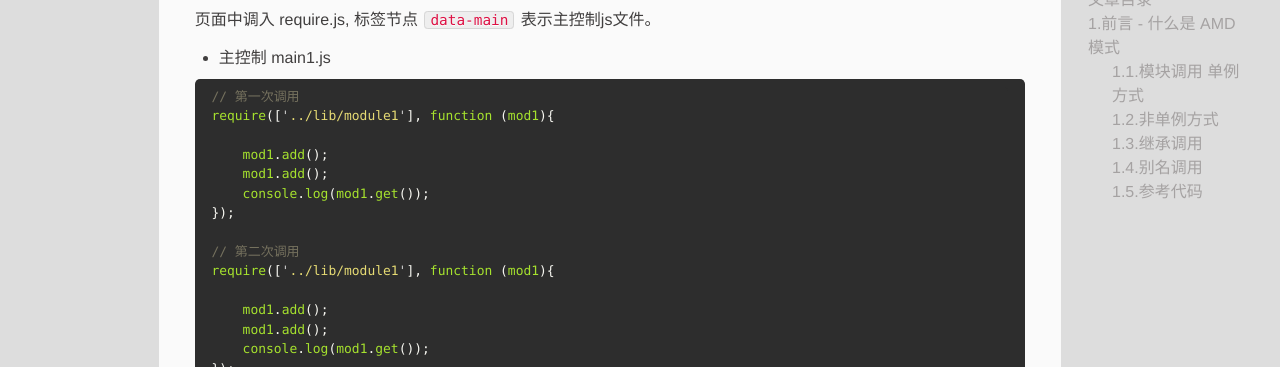
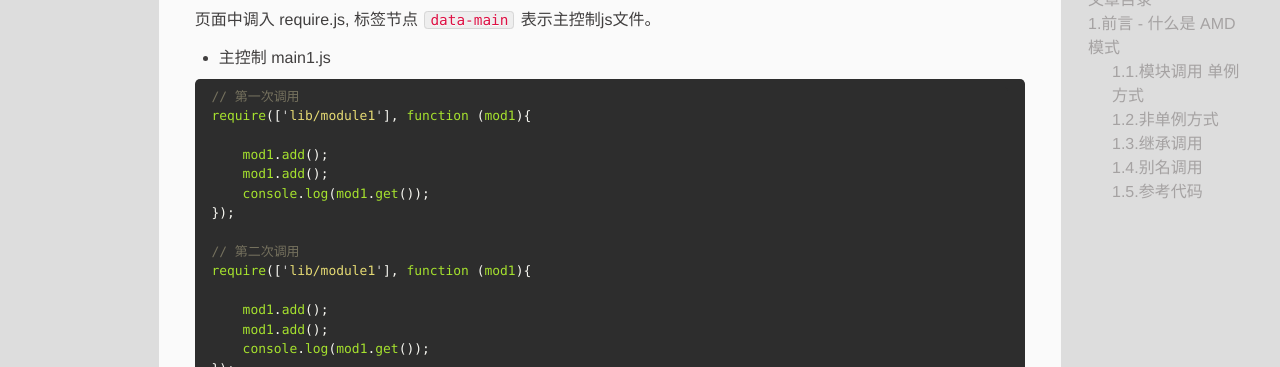
Before and after one commit to hans007/Hans007.GitHub.io, a Jekyll site: the page built from _posts/2016-11-10-javascript-requirejs.md, in a window 1280 px wide and 1400 px high, scrolled down 1200 px. Shown: the part 152-519 px from the top of the window. Built offline with Jekyll 4.4.1, drawn with Linux system fonts in a browser that asks for light colours; Markdown is read by kramdown in place of the engine named in the settings; comment, search, counter and statistics services are not loaded; some of the changed text lies outside the part shown.

Commit message:
修正目录位置

````diff
--- a/_posts/2016-11-10-javascript-requirejs.md
+++ b/_posts/2016-11-10-javascript-requirejs.md
@@ -66,7 +66,7 @@ define方式包裹一个 function。
 
 ```javascript
 // 第一次调用
-require(['../lib/module1'], function (mod1){
+require(['lib/module1'], function (mod1){
 
     mod1.add();
     mod1.add();
@@ -74,7 +74,7 @@ require(['../lib/module1'], function (mod1){
 });
 
 // 第二次调用
-require(['../lib/module1'], function (mod1){
+require(['lib/module1'], function (mod1){
 
     mod1.add();
     mod1.add();
@@ -138,7 +138,7 @@ define(function () {
 
 ```javascript
 // 第一次调用
-require(['../lib/module2'], function (mod2){
+require(['lib/module2'], function (mod2){
 
     var mod = mod2();
     mod.add();
@@ -149,7 +149,7 @@ require(['../lib/module2'], function (mod2){
 });
 
 // 第二次调用
-require(['../lib/module2'], function (mod2){
+require(['lib/module2'], function (mod2){
 
     var mod = mod2();
     mod.add();
@@ -207,7 +207,7 @@ define(['module1'] 第一个参数就是依赖的模块文件名。
 ```javascript
 // 配置
 require.config({
-    baseUrl: "../lib/"
+    baseUrl: "lib/"
 });
 
 // 第一次调用
````
